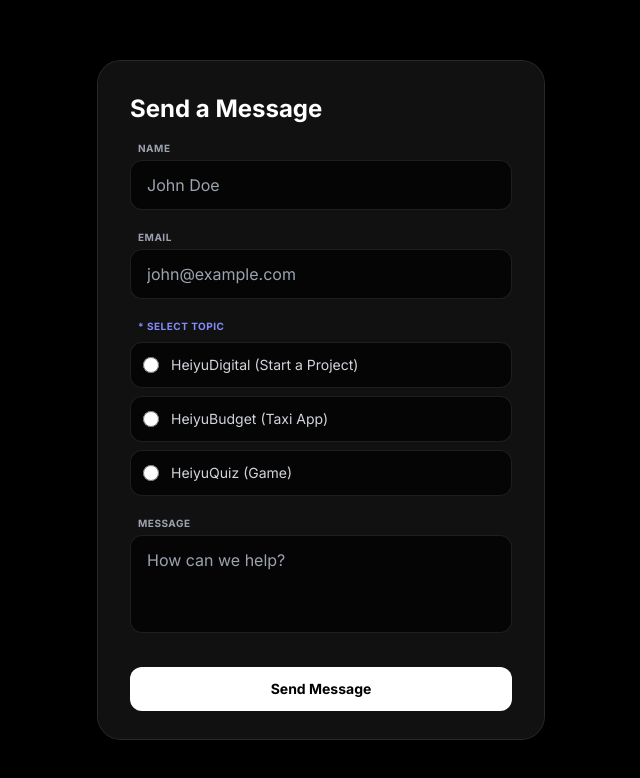
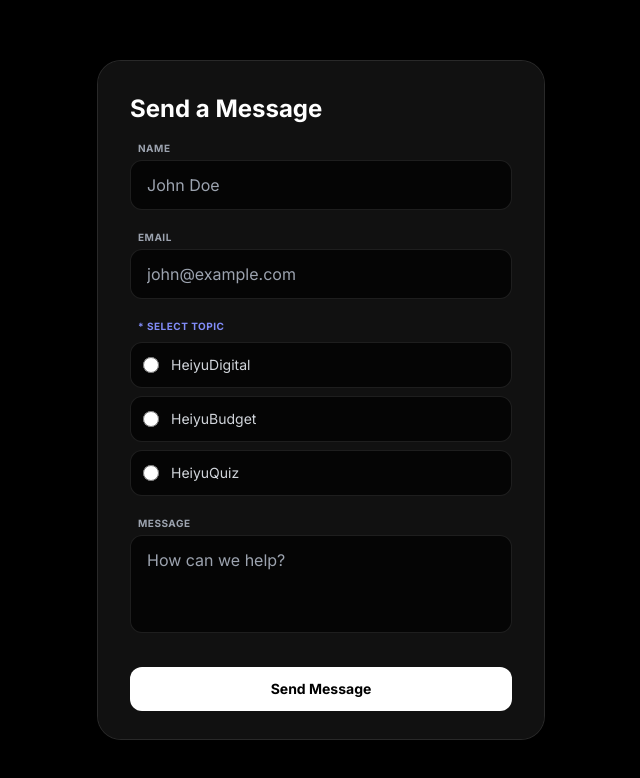
Before and after one commit to IrishDec/heiyu-digital, a Next.js app: page /contact in a window 1280 px wide. Shown: the top 778 px of the page, without its empty margins (319-959 px from the left). Built offline with nearby package versions, Linux system fonts and the light colour scheme.

Commit message:
add contact page

```diff
--- a/app/components/ContactForm.tsx
+++ b/app/components/ContactForm.tsx
@@ -76,15 +76,15 @@ export default function ContactForm({ onClose }: ContactFormProps) {
           <div className="flex flex-col gap-2">
             <label className="flex items-center gap-3 cursor-pointer p-2 md:p-3 rounded-xl bg-[#050505] border border-white/10 hover:border-indigo-500/50 transition group">
               <input type="radio" name="subject" value="New Project" required className="accent-indigo-500 w-4 h-4 cursor-pointer" />
-              <span className="text-xs md:text-sm text-gray-300 group-hover:text-white transition">HeiyuDigital (Start a Project)</span>
+              <span className="text-xs md:text-sm text-gray-300 group-hover:text-white transition">HeiyuDigital</span>
             </label>
             <label className="flex items-center gap-3 cursor-pointer p-2 md:p-3 rounded-xl bg-[#050505] border border-white/10 hover:border-indigo-500/50 transition group">
               <input type="radio" name="subject" value="HeiyuBudget Support" required className="accent-indigo-500 w-4 h-4 cursor-pointer" />
-              <span className="text-xs md:text-sm text-gray-300 group-hover:text-white transition">HeiyuBudget (Taxi App)</span>
+              <span className="text-xs md:text-sm text-gray-300 group-hover:text-white transition">HeiyuBudget </span>
             </label>
             <label className="flex items-center gap-3 cursor-pointer p-2 md:p-3 rounded-xl bg-[#050505] border border-white/10 hover:border-indigo-500/50 transition group">
               <input type="radio" name="subject" value="HeiyuQuiz Feedback" required className="accent-indigo-500 w-4 h-4 cursor-pointer" />
-              <span className="text-xs md:text-sm text-gray-300 group-hover:text-white transition">HeiyuQuiz (Game)</span>
+              <span className="text-xs md:text-sm text-gray-300 group-hover:text-white transition">HeiyuQuiz</span>
             </label>
           </div>
         </div>
```
